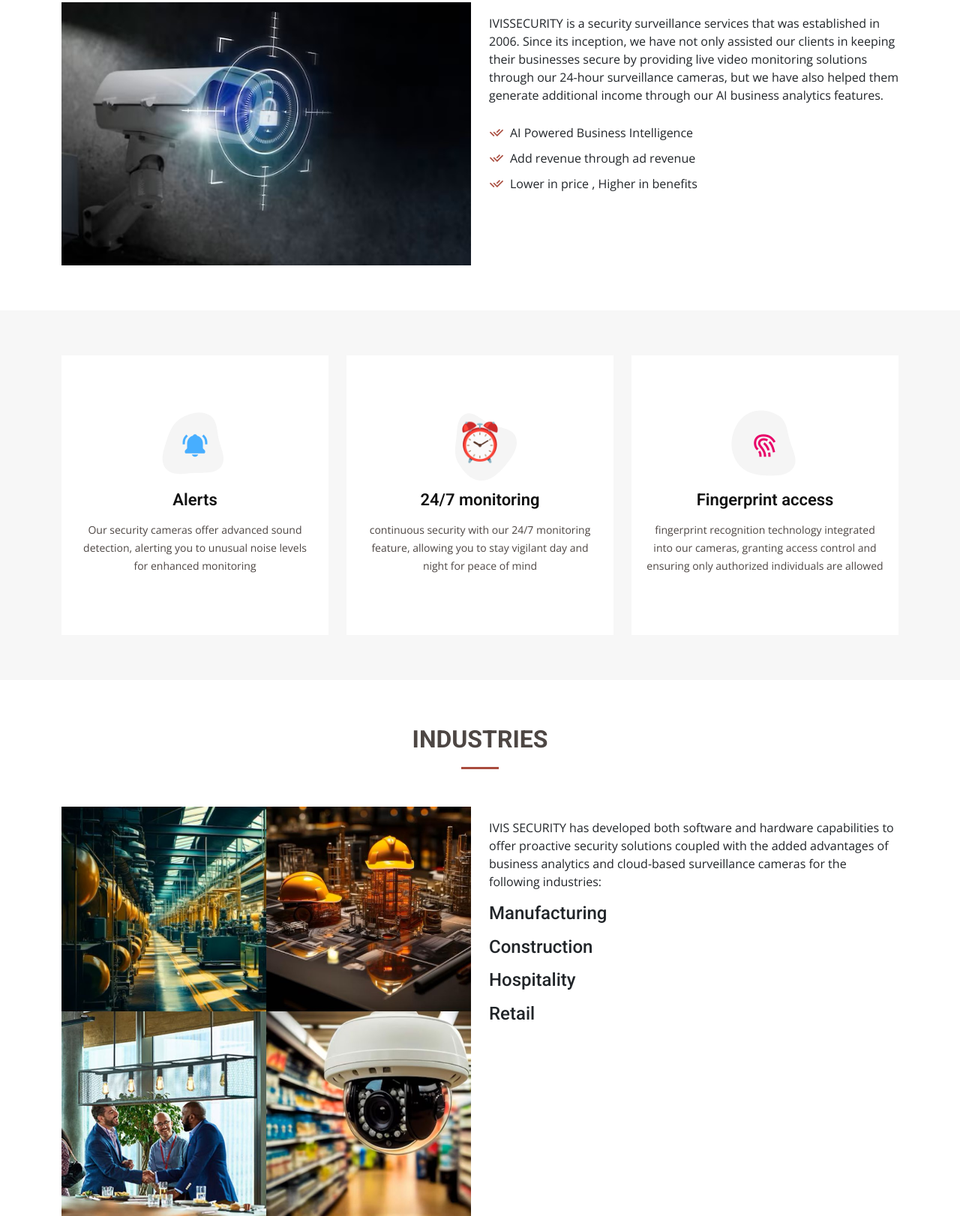
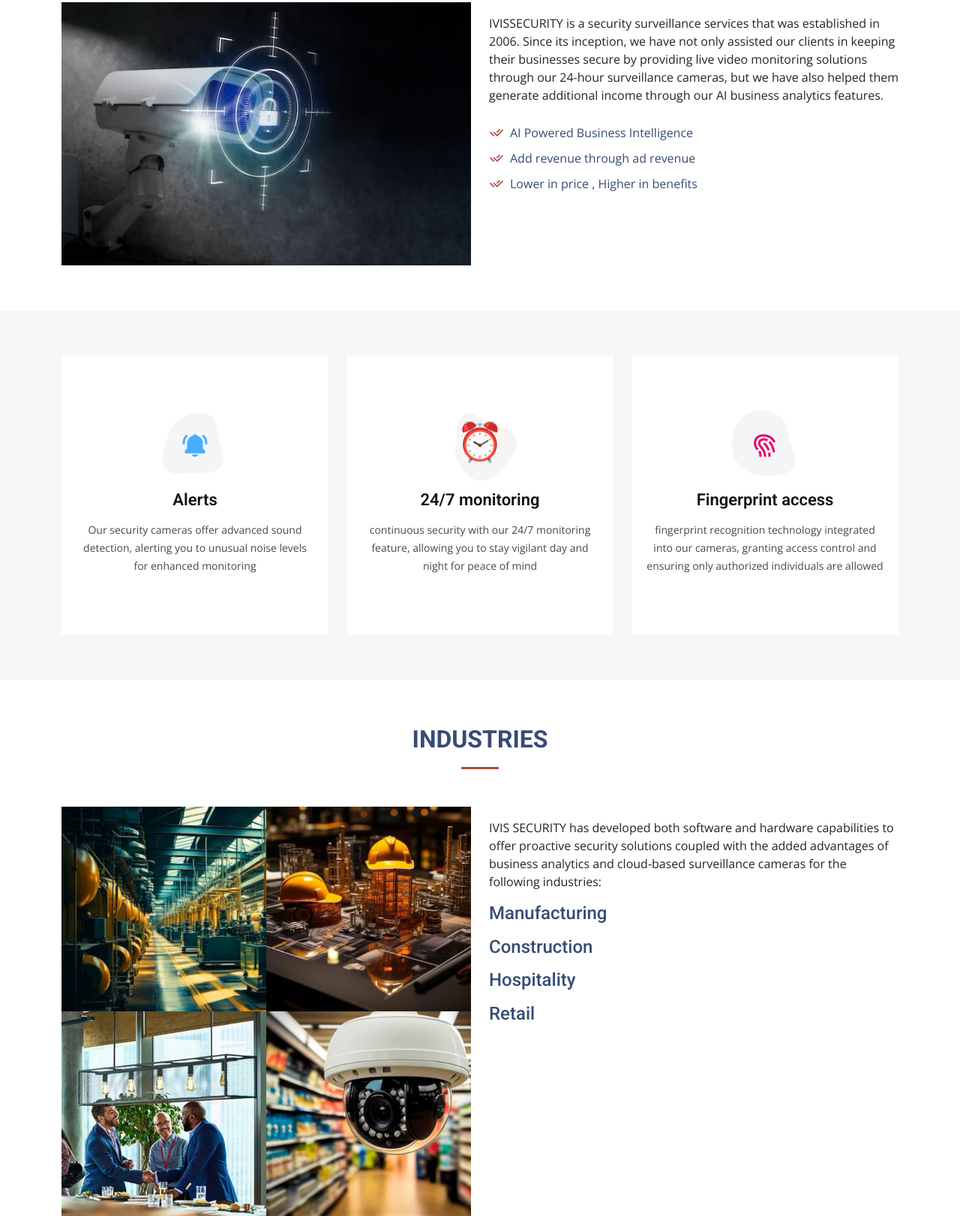
Before and after one commit to ivissecurity/ivis-testing, a plain HTML site: page index.html in a window 1280 px wide. Shown: the part 959-2581 px from the top of the page at 75% size. Drawn offline with nearby package versions, Linux system fonts and the light colour scheme.

Commit message:
Update index.html

```diff
--- a/index.html
+++ b/index.html
@@ -176,7 +176,7 @@
 
    <!-- ======= About Us Section ======= -->
     <section id="about-us" class="about-us">
-	 <h2 class="text-center m-5 mt-3 text-dark">About Us</h2>
+	 <h2 style="color:#374B75" class="text-center m-5 mt-3">About Us</h2>
       <div class="container" data-aos="fade-up">
 
         <div class="row content">
@@ -193,9 +193,9 @@
               IVISSECURITY is a security surveillance services that was established in 2006. Since its inception, we have not only assisted our clients in keeping their businesses secure by providing live video monitoring solutions through our 24-hour surveillance cameras, but we have also helped them generate additional income through our AI business analytics features.
             </p>
             <ul class="text-dark">
-              <li><i class="ri-check-double-line"></i> AI Powered Business Intelligence</li>
-              <li><i class="ri-check-double-line"></i> Add revenue through ad revenue</li>
-              <li><i class="ri-check-double-line"></i> Lower in price , Higher in benefits</li>
+              <li style="color:#374B75"><i class="ri-check-double-line"></i> AI Powered Business Intelligence</li>
+              <li style="color:#374B75"><i class="ri-check-double-line"></i> Add revenue through ad revenue</li>
+              <li style="color:#374B75"><i class="ri-check-double-line"></i> Lower in price , Higher in benefits</li>
             </ul>
 
           </div>
@@ -268,7 +268,7 @@
 	 <section id="industries" class="industries">
       <div class="container" data-aos="fade-up">
 	   <div class="section-title" data-aos="fade-up">
-  <h2> INDUSTRIES</h2>
+  <h2 style="color:#374B75"> INDUSTRIES</h2>
   </div>
 
         <div class="row">
@@ -283,22 +283,22 @@
             </div>
             <div class="icon-box mt-3" data-aos="zoom-in" data-aos-delay="150">
               <i class=""></i>
-              <h4 class="text-dark">Manufacturing</h4>
+              <h4 style="color:#374B75">Manufacturing</h4>
 
             </div>
             <div class="icon-box mt-3" data-aos="zoom-in" data-aos-delay="150">
               <i class=""></i>
-              <h4 class="text-dark">Construction</h4>
+              <h4 style="color:#374B75">Construction</h4>
 
             </div>
             <div class="icon-box mt-3" data-aos="zoom-in" data-aos-delay="150">
               <i class=""></i>
-              <h4 class="text-dark">Hospitality</h4>
+              <h4 style="color:#374B75">Hospitality</h4>
 
             </div>
 			 <div class="icon-box mt-3" data-aos="zoom-in" data-aos-delay="150">
               <i class=""></i>
-              <h4 class="text-dark">Retail</h4>
+              <h4 style="color:#374B75">Retail</h4>
 
             </div>
           </div>
@@ -315,7 +315,7 @@
       <div class="container" data-aos="fade-up">
 
         <div class="section-title">
-          <h2>Clients</h2>
+          <h2 style="color:#374B75">Clients</h2>
         </div>
 
         <div class="row no-gutters clients-wrap clearfix" data-aos="fade-up">
```
